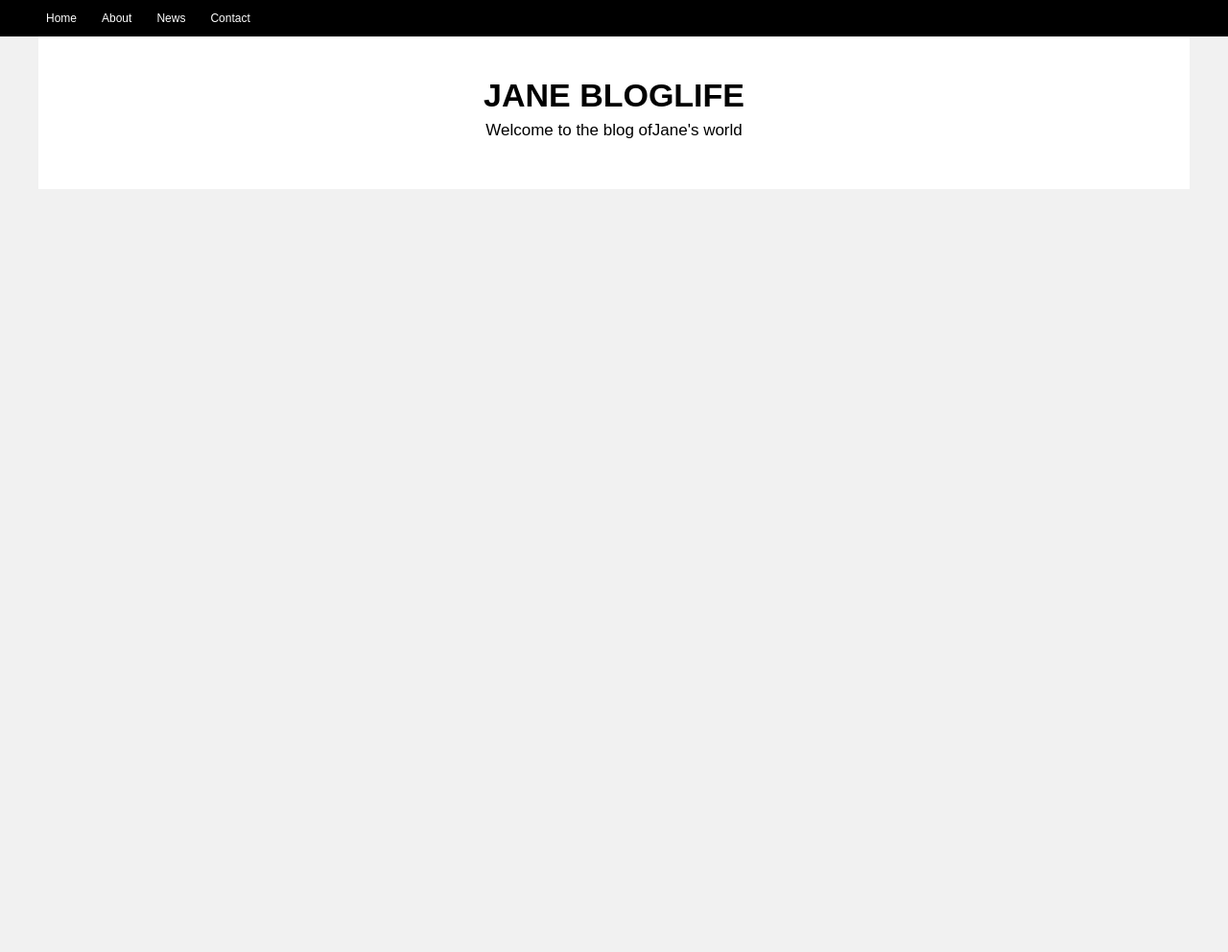
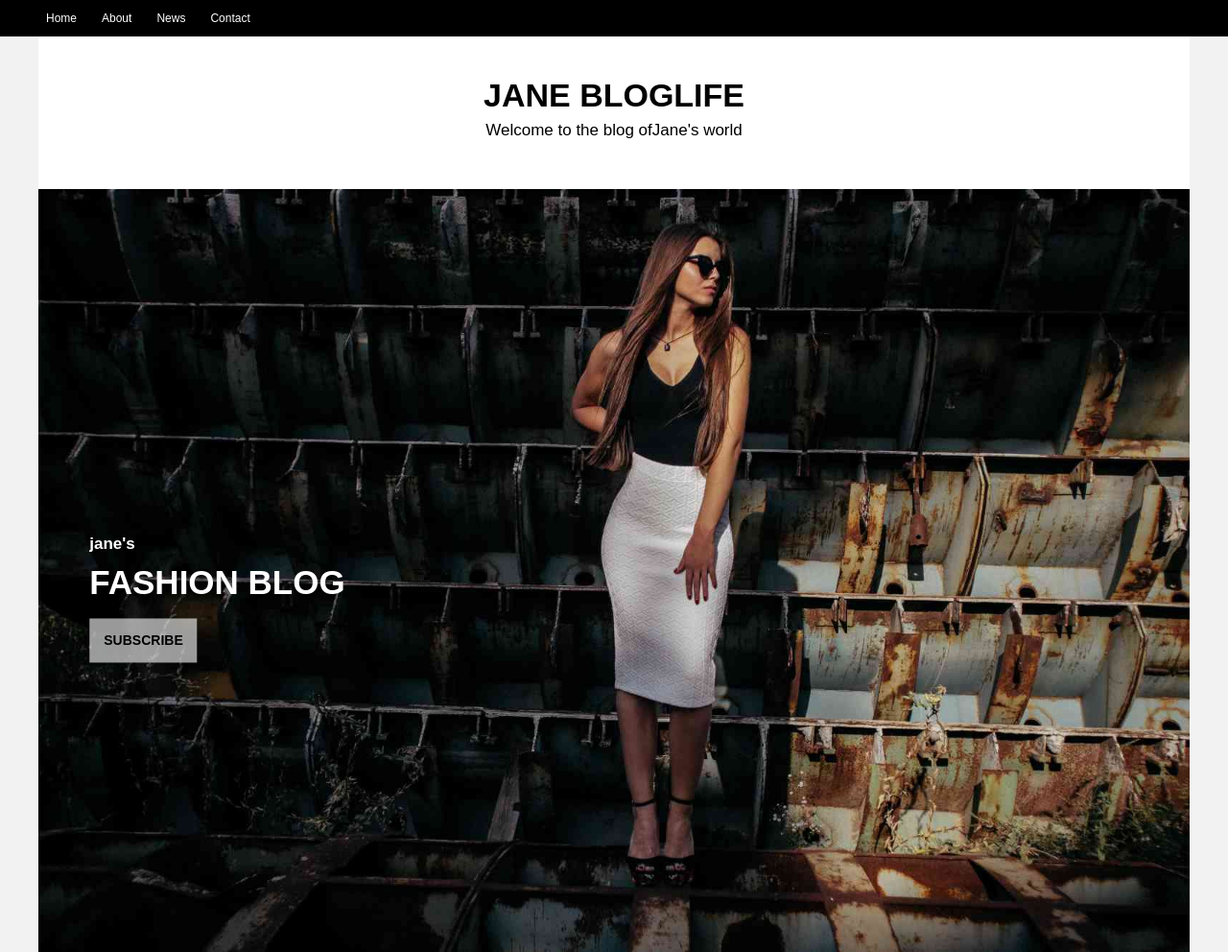
Before and after one commit to codingfront/jfd4-html-css-project, a plain HTML site: page index.html in a window 1280 px wide. Shown: the whole page at 96% size. Before the commit the page ends 800 px from the top, so only its background shows below. Drawn offline with Linux system fonts and the light colour scheme.

Commit message:
change proje .

```diff
--- a/index.html
+++ b/index.html
@@ -21,6 +21,13 @@
         <h1>JANE BLOGLIFE</h1>
         <p>Welcome to the blog of<span>Jane's world</span></p>
       </div>
+      <div class="banner">
+        <img src="images/jane.jpg" alt="fashion">
+        <div class="banner-text">
+          <h2><span>jane's</span><br>FASHION BLOG</h2>
+          <a href="#">SUBSCRIBE</a>
+        </div>
+      </div>
     </div>
   </body>
 </html>
--- /dev/null
+++ b/scss/_banner.scss
@@ -0,0 +1,28 @@
+.banner{
+    position: relative;
+    img{
+        width: 100%;
+        display: block;
+    }
+    .banner-text{
+        position:absolute;
+        left:0;
+        top:50%;
+        color: white;
+        transform: translate(20%,-50%);
+        h2{
+            line-height:40px;
+            font-size: 35px;
+            span{
+                font-size:17px;
+            }
+        }
+        a{
+            color: black;
+            background: rgba(255,255,255,0.6);
+            padding: 15px;
+            font-size: 14px;
+            font-weight: bold;
+        }
+    }
+}
--- a/scss/_variable.scss
+++ b/scss/_variable.scss
@@ -1,5 +1,5 @@
 $base-color: black;
 $base-font-size: 17px;
 $base-line-height: 22px;
-$base-background-color: #f1f1f1;
+$base-background-color: hsl(0, 0%, 95%);
 $base-margin: 15px;
--- a/style.scss
+++ b/style.scss
@@ -15,3 +15,4 @@ body {
 
 @import "scss/general";
 @import "scss/header";
+@import "scss/banner"
```
Also changed, not shown: style.css, 1 other file.
